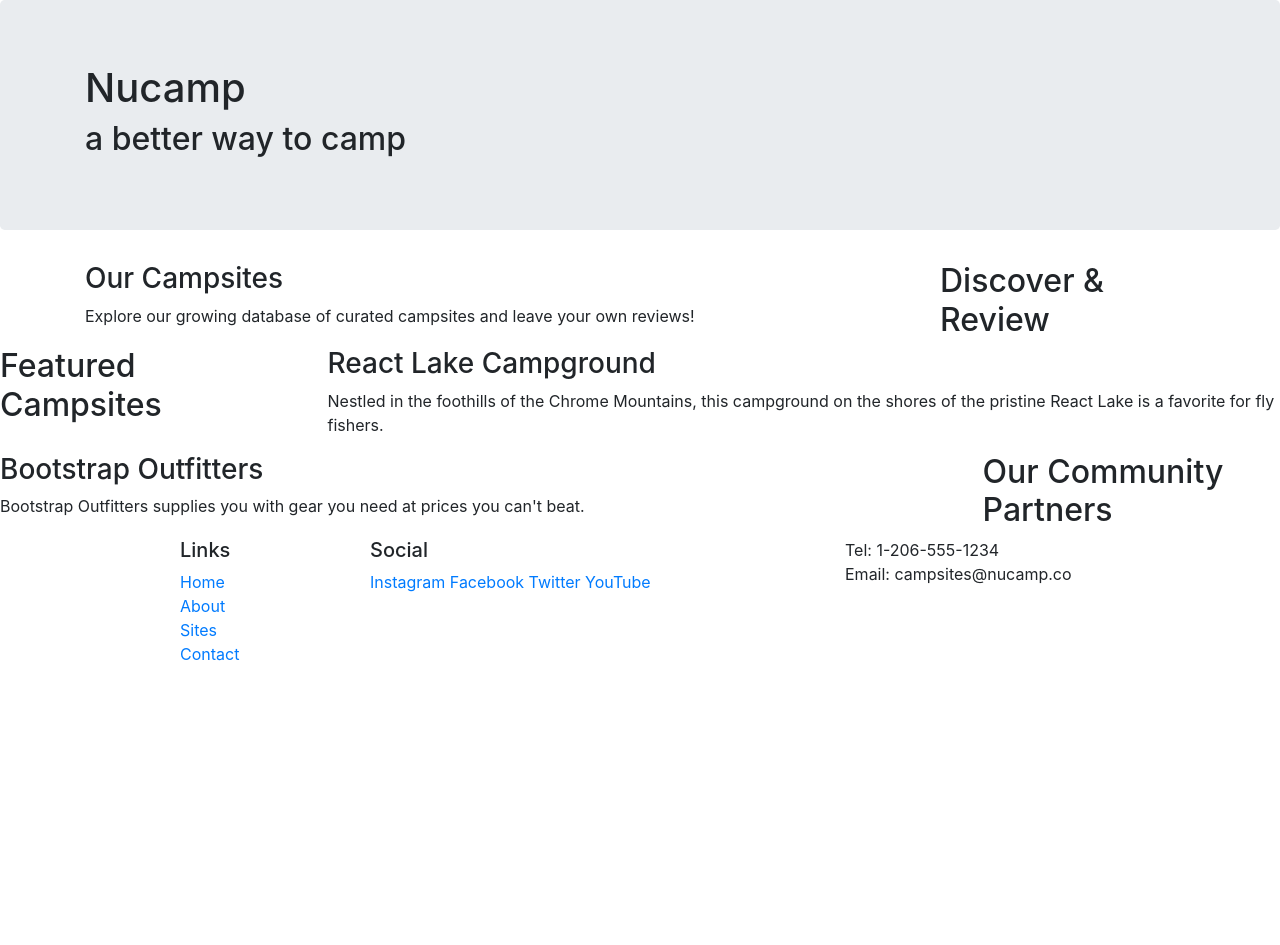
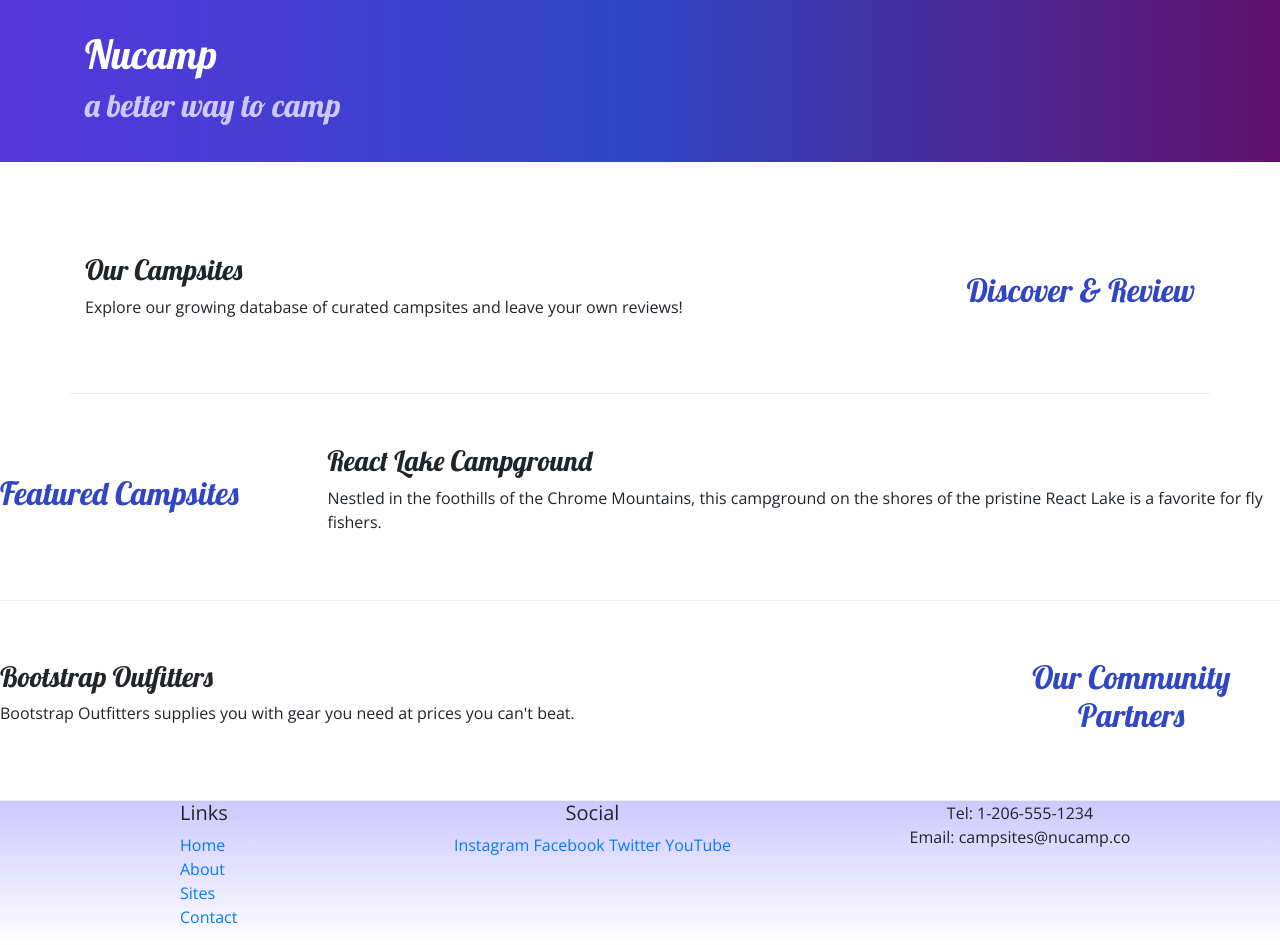
Before and after one commit to Jduncan06/Nucampsite, a website: page index.html in a window 1280 px wide. Before the commit the page ends 800 px from the top, so only its background shows below. Drawn offline with nearby package versions, Linux system fonts and the light colour scheme.

Commit message:
Adding custom styles

```diff
--- /dev/null
+++ b/css/styles.css
@@ -0,0 +1,26 @@
+body{
+    font-family: "Open Sans", "sans-serif";
+}
+h1, h2, h3{
+    font-family: "Lobster", "cursive";
+}
+h2{
+    color: #3046C5;
+}
+header h2{
+    color: #cec8ff;
+}
+footer{
+    background-image: linear-gradient(#CEC8ff, white);
+    padding: 20px, 0;
+}
+.jumbotron{
+    padding: 30px;
+    background-image: linear-gradient(to right, #5637DD, #3046C5, #60106B);
+    color: white;
+}
+.row-content{
+    padding: 50px 0;
+    border-bottom: 1px ridge;
+    min-height: 200px;
+}
--- a/index.html
+++ b/index.html
@@ -10,11 +10,13 @@
       rel="stylesheet"
       href="node_modules/bootstrap/dist/css/bootstrap.min.css"
     />
+    <link rel="stylesheet" href="https://fonts.googleapis.com/css?family=Lobster|Open+Sans" />
+    <link rel="stylesheet" href="css/styles.css"/>
 
     <title>NuCamp: A Better Way To Camp</title>
   </head>
   <body>
-    <header class="jumbotron">
+    <header class="jumbotron jumbotron-fluid">
       <div class="container">
         <div class="row">
           <div class="col">
@@ -25,9 +27,9 @@
       </div>
     </header>
     <div class="container">
-      <div class="row">
+      <div class="row row-content align-items-center">
         <div class="col-sm-4 order-sm-last col-md-3">
-          <h2>Discover & Review</h2>
+          <h2 class="text-sm-right">Discover & Review</h2>
         </div>
         <div class="col">
           <h3>Our Campsites</h3>
@@ -38,7 +40,7 @@
         </div>
       </div>
     </div>
-    <div class="row">
+    <div class="row row-content align-items-center">
       <div class="col-sm-4 col-md-3">
         <h2>Featured Campsites</h2>
       </div>
@@ -51,9 +53,9 @@
       </div>
     </div>
 
-    <div class="row">
+    <div class="row row-content align-items-center">
       <div class="col-sm-4 order-sm-last col-md-3">
-        <h2>Our Community Partners</h2>
+        <h2 class="text-center">Our Community Partners</h2>
       </div>
       <div class="col">
         <h3>Bootstrap Outfitters</h3>
@@ -76,14 +78,14 @@
               <li><a href="#">Contact</a></li>
             </ul>
           </div>
-          <div class="col-6 col-sm-5">
+          <div class="col-6 col-sm-5 text-center">
             <h5>Social</h5>
             <a href="http://instagram.com/">Instagram</a>
             <a href="http://facebook.com/">Facebook</a>
             <a href="http://twitter.com/">Twitter</a>
             <a href="http://youtube.com/">YouTube</a>
           </div>
-          <div class="col-sm-4">
+          <div class="col-sm-4 text-center">
             Tel: 1-206-555-1234<br />
             Email: campsites@nucamp.co
           </div>
```
